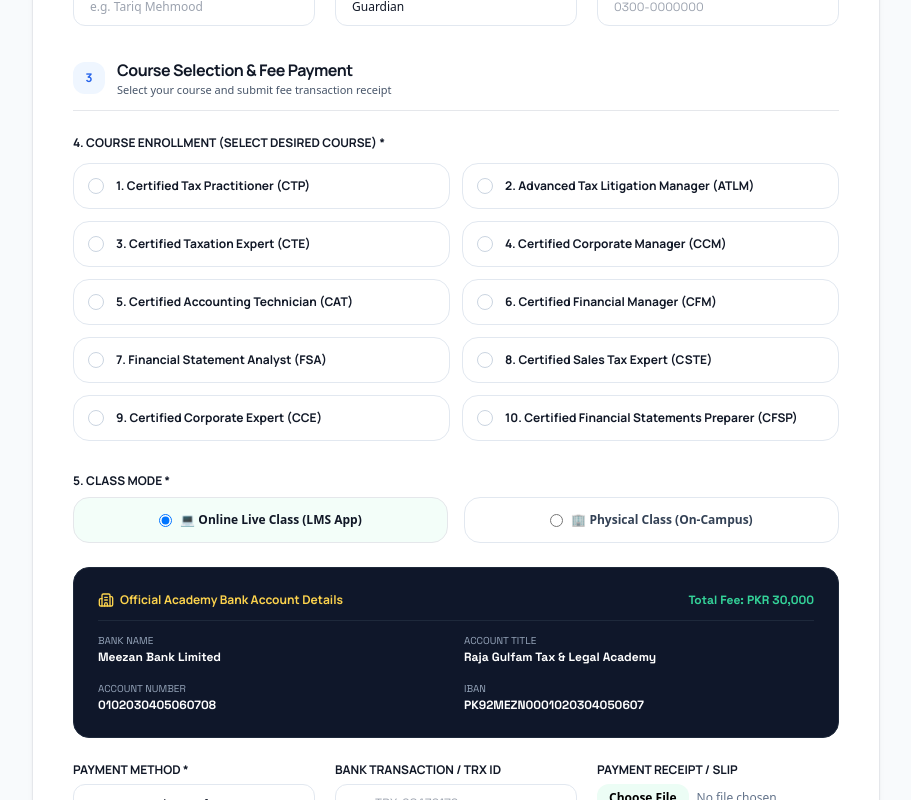
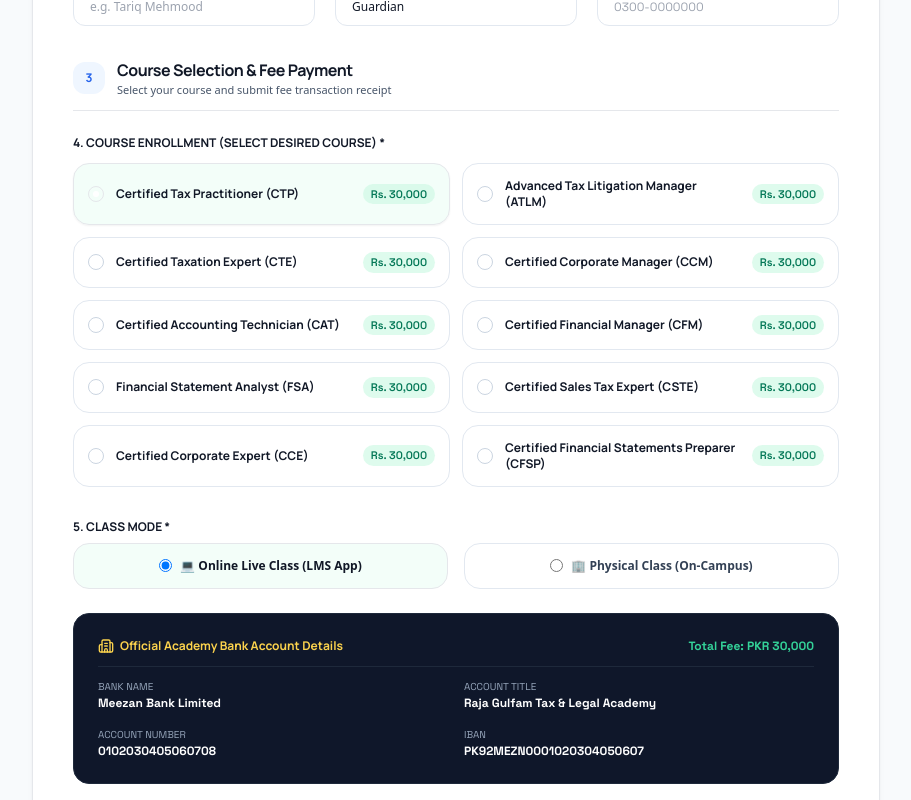
Before and after one commit to Tayyab2344/premier_LMS_Frontend, a Next.js app: page /admission in a window 1280 px wide. Shown: the part 1140-1940 px from the top of the page, without its empty margins (184-1095 px from the left). Built offline with nearby package versions, Linux system fonts and the light colour scheme; no server answers.

Commit message:
admissoin from corrected

```diff
--- a/app/admin/courses/page.tsx
+++ b/app/admin/courses/page.tsx
@@ -92,10 +92,11 @@ export default function AdminCoursesPage() {
     }
   };
 
-  const handleToggleActive = async (id: string) => {
+  const handleToggleActive = async (course: Course) => {
     setActionLoading(true);
     try {
-      await api.patch(`/courses/${id}`);
+      await api.patch(`/courses/${course.id}`, { isActive: !course.isActive });
+      showAlert("Success", `Course "${course.name}" has been ${!course.isActive ? 'activated' : 'deactivated'} for admissions.`);
       await fetchCourses();
     } catch {
       showAlert("Error", "Failed to toggle course status");
@@ -184,7 +185,7 @@ export default function AdminCoursesPage() {
                       <Link href={`/admin/courses/${course.id}`} className="btn-signup text-[10px] px-3 py-1.5 bg-brand-green text-white hover:bg-brand-green-dark no-underline inline-block">
                         Edit &amp; Curriculum
                       </Link>
-                      <button onClick={() => handleToggleActive(course.id)} className="px-3 py-1.5 text-[10px] font-bold bg-white border border-border-light text-text-primary hover:bg-bg-light rounded-lg">
+                      <button onClick={() => handleToggleActive(course)} className="px-3 py-1.5 text-[10px] font-bold bg-white border border-border-light text-text-primary hover:bg-bg-light rounded-lg">
                         {course.isActive ? "Deactivate" : "Activate"}
                       </button>
                       <button onClick={() => handleDelete(course.id)} className="px-2.5 py-1.5 text-[10px] font-bold bg-white border border-red-200 text-red-600 hover:bg-red-50 rounded-lg">
--- a/app/admission/page.tsx
+++ b/app/admission/page.tsx
@@ -25,7 +25,8 @@ export default function AdmissionPage() {
   const { user } = useAuth();
   const { showAlert } = useModal();
 
-  const [selectedBatchId, setSelectedBatchId] = useState<string>('');
+  const [coursesList, setCoursesList] = useState<{ id: string; name: string; discountedFee?: number }[]>([]);
+  const [loadingCourses, setLoadingCourses] = useState(true);
 
   // Form State
   const [fullName, setFullName] = useState('');
@@ -127,17 +128,28 @@ export default function AdmissionPage() {
 
   useEffect(() => {
     api
-      .get('/batches/public')
+      .get('/courses')
       .then((res) => {
-        if (res.data && res.data.length > 0) {
-          setSelectedBatchId(res.data[0].id);
+        const fetched = Array.isArray(res.data) ? res.data : (res.data?.data || []);
+        if (fetched && fetched.length > 0) {
+          setCoursesList(fetched);
+          setSelectedCourse((prev) => {
+            if (fetched.some((c: any) => c.name === prev)) return prev;
+            return fetched[0].name;
+          });
         }
       })
-      .catch(() => {});
+      .catch((err) => {
+        console.error('Failed to load active courses:', err);
+      })
+      .finally(() => {
+        setLoadingCourses(false);
+      });
   }, []);
 
-  // Total Fee
-  const totalAmount = 30000;
+  // Total Fee dynamically derived from selected course or default 30000
+  const selectedCourseObj = coursesList.find((c) => c.name === selectedCourse);
+  const totalAmount = selectedCourseObj?.discountedFee || 30000;
 
   // Validate form before submission
   const validateForm = () => {
@@ -244,7 +256,6 @@ export default function AdmissionPage() {
         selectedCourses: [selectedCourse],
         totalAmount,
         paymentMethod,
-        batchId: selectedBatchId || undefined,
       });
 
       setSuccessMsg(
@@ -737,28 +748,40 @@ export default function AdmissionPage() {
                   4. COURSE ENROLLMENT (Select Desired Course) *
                 </label>
 
+                {loadingCourses ? (
+                  <div className="p-6 text-center text-xs text-slate-500 bg-slate-50 rounded-2xl border border-slate-200">
+                    Loading available courses...
+                  </div>
+                ) : (
                   <div className="grid grid-cols-1 sm:grid-cols-2 gap-3">
-                  {[
-                    '1. Certified Tax Practitioner (CTP)',
-                    '2. Advanced Tax Litigation Manager (ATLM)',
-                    '3. Certified Taxation Expert (CTE)',
-                    '4. Certified Corporate Manager (CCM)',
-                    '5. Certified Accounting Technician (CAT)',
-                    '6. Certified Financial Manager (CFM)',
-                    '7. Financial Statement Analyst (FSA)',
-                    '8. Certified Sales Tax Expert (CSTE)',
-                    '9. Certified Corporate Expert (CCE)',
-                    '10. Certified Financial Statements Preparer (CFSP)'
-                  ].map((courseName) => (
+                    {(coursesList.length > 0
+                      ? coursesList
+                      : [
+                          { id: '1', name: 'Certified Tax Practitioner (CTP)', discountedFee: 30000 },
+                          { id: '2', name: 'Advanced Tax Litigation Manager (ATLM)', discountedFee: 30000 },
+                          { id: '3', name: 'Certified Taxation Expert (CTE)', discountedFee: 30000 },
+                          { id: '4', name: 'Certified Corporate Manager (CCM)', discountedFee: 30000 },
+                          { id: '5', name: 'Certified Accounting Technician (CAT)', discountedFee: 30000 },
+                          { id: '6', name: 'Certified Financial Manager (CFM)', discountedFee: 30000 },
+                          { id: '7', name: 'Financial Statement Analyst (FSA)', discountedFee: 30000 },
+                          { id: '8', name: 'Certified Sales Tax Expert (CSTE)', discountedFee: 30000 },
+                          { id: '9', name: 'Certified Corporate Expert (CCE)', discountedFee: 30000 },
+                          { id: '10', name: 'Certified Financial Statements Preparer (CFSP)', discountedFee: 30000 },
+                        ]
+                    ).map((c: any) => {
+                      const courseName = c.name;
+                      const fee = c.discountedFee || 30000;
+                      return (
                         <div
-                      key={courseName}
+                          key={c.id || courseName}
                           onClick={() => setSelectedCourse(courseName)}
-                      className={`p-3.5 rounded-2xl border cursor-pointer transition-all flex items-center gap-3 ${
+                          className={`p-3.5 rounded-2xl border cursor-pointer transition-all flex items-center justify-between gap-3 ${
                             selectedCourse === courseName
                               ? 'border-brand-green bg-emerald-50/60 shadow-sm'
                               : 'border-slate-200 hover:border-slate-300 bg-white'
                           }`}
                         >
+                          <div className="flex items-center gap-3">
                             <div className={`w-4 h-4 rounded-full border flex items-center justify-center shrink-0 ${
                               selectedCourse === courseName ? 'border-brand-green bg-brand-green text-white' : 'border-slate-300'
                             }`}>
@@ -768,8 +791,14 @@ export default function AdmissionPage() {
                               {courseName}
                             </span>
                           </div>
-                  ))}
+                          <span className="text-[11px] font-mono font-semibold text-emerald-700 bg-emerald-100/70 px-2 py-0.5 rounded-full shrink-0">
+                            Rs. {fee.toLocaleString()}
+                          </span>
                         </div>
+                      );
+                    })}
+                  </div>
+                )}
               </div>
 
               {/* Class Mode Selection (Online / Physical) */}
--- a/app/dashboard/page.tsx
+++ b/app/dashboard/page.tsx
@@ -257,10 +257,30 @@ export default function DashboardPage() {
               <div>
                 <h1 className="text-xl font-bold text-text-primary mb-6">My Courses</h1>
                 {enrolledCourses.length === 0 ? (
-                  <div className="bg-white border border-border-light rounded-xl p-12 text-center">
-                    <p className="text-text-secondary mb-4">You haven&apos;t enrolled in any courses yet.</p>
-                    <Link href="/courses" className="btn-signup inline-block no-underline">Browse Courses</Link>
-                  </div>
+                  profile?.admissions?.some((a: any) => a.status === 'pending') ? (
+                    <div className="bg-amber-50/80 border border-amber-200 rounded-2xl p-8 text-center max-w-xl mx-auto space-y-4 shadow-sm">
+                      <div className="w-12 h-12 rounded-full bg-amber-100 text-amber-700 flex items-center justify-center mx-auto text-xl font-bold">
+                        ⏳
+                      </div>
+                      <div>
+                        <h3 className="text-base font-bold text-slate-800 mb-1">Admission Application Pending Approval</h3>
+                        <p className="text-xs text-slate-600 leading-relaxed">
+                          Your admission application for <strong>{profile.admissions.find((a: any) => a.status === 'pending')?.selectedCourses?.join(', ') || 'your selected course'}</strong> is currently under review by the admissions committee.
+                        </p>
+                      </div>
+                      <div className="p-3 rounded-xl bg-white border border-amber-200 text-xs font-mono text-amber-800 inline-block">
+                        Status: Pending Fee Verification &amp; Admin Approval
+                      </div>
+                      <p className="text-[11px] text-slate-500">
+                        Once approved by an admin, your course modules and live classes will automatically unlock here.
+                      </p>
+                    </div>
+                  ) : (
+                    <div className="bg-white border border-border-light rounded-xl p-12 text-center">
+                      <p className="text-text-secondary mb-4">You haven&apos;t enrolled in any courses yet.</p>
+                      <Link href="/admission" className="btn-signup inline-block no-underline">Apply for Admission</Link>
+                    </div>
+                  )
                 ) : (
                   <div className="grid grid-cols-1 sm:grid-cols-2 lg:grid-cols-3 gap-5">
                     {enrolledCourses.map((c: any) => (
```
Also changed, not shown: 1 other file (tests, documents, lock files or other folders). Lines whose indentation alone changed are shown as unchanged.
